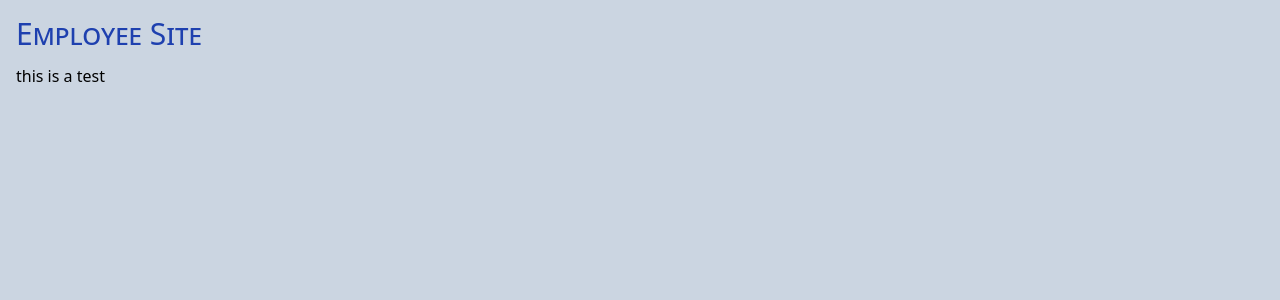
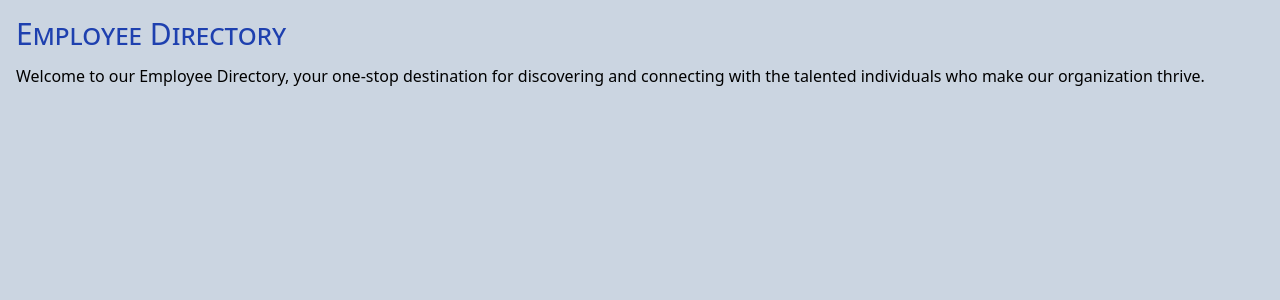
Before and after one commit to edwardtanguay/et358-vite-react-site, a React (Vite) app: page / in a window 1280 px wide. Shown: the top 300 px of the page. Built offline with nearby package versions, Linux system fonts and the light colour scheme.

Commit message:
text as vars

```diff
--- a/src/App.tsx
+++ b/src/App.tsx
@@ -1,8 +1,12 @@
 function App() {
+
+	const title = 'Employee Directory';
+	const introText = "Welcome to our Employee Directory, your one-stop destination for discovering and connecting with the talented individuals who make our organization thrive.";
+
 	return (
 		<>
-			<h1 className="text-3xl mb-3 text-blue-800">Employee Site</h1>
-			<p>this is a test</p>
+			<h1 className="text-3xl mb-3 text-blue-800">{title}</h1>
+			<p>{introText}</p>
 		</>
 	);
 }
```
